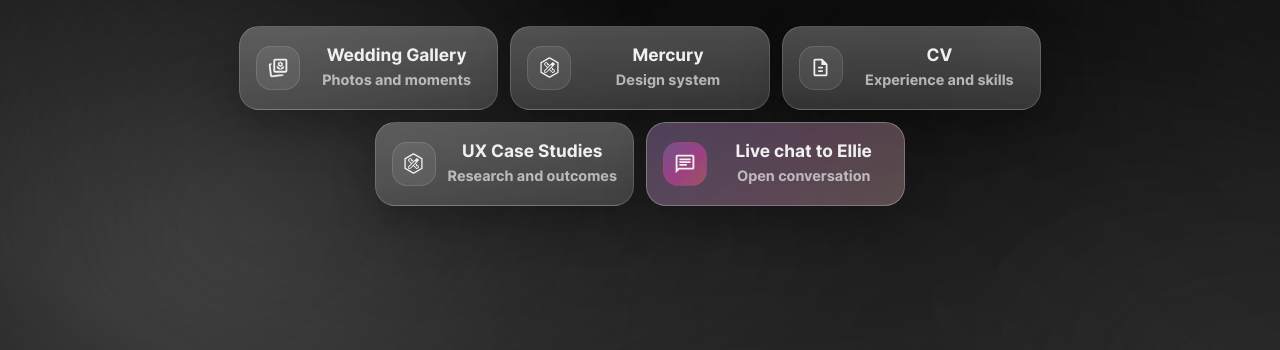
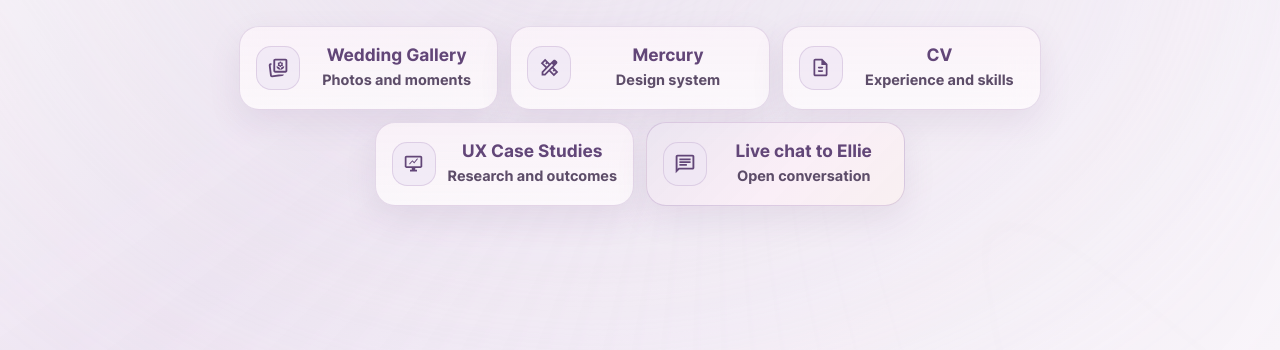
Before and after one commit to latepanda/imle, a website: page public/index.html in a window 1280 px wide. Shown: the part 482-832 px from the top of the page. Drawn offline with Linux system fonts and the light colour scheme.

Commit message:
bug fixes and adding mercury as a subdomain

```diff
--- a/public/assets/styles/design.css
+++ b/public/assets/styles/design.css
@@ -1028,12 +1028,20 @@ a {
   --mc-icon-url: url('../images/design.svg');
 }
 
+.mc-icon-glyph--design-borderless {
+  --mc-icon-url: url('../images/design-borderless.svg');
+}
+
 .mc-icon-glyph--doc {
   --mc-icon-url: url('../images/doc.svg');
 }
 
 .mc-icon-glyph--mentor {
   --mc-icon-url: url('../images/mentor.svg');
+}
+
+.mc-icon-glyph--user {
+  --mc-icon-url: url('../images/user.svg');
 }
 
 .mc-icon-glyph--pc {
@@ -1470,7 +1478,7 @@ a {
   margin: var(--mc-space-5) 0 var(--mc-space-2);
 }
 
-.mc-document-card p {
+.mc-document-card p:not(.mc-document-card__subtitle) {
   margin: 0;
 }
 
--- a/public/index.html
+++ b/public/index.html
@@ -12,7 +12,7 @@
   <title>I AM ELLIE</title>
   <link href="assets/styles/design.css" rel="stylesheet">
 </head>
-<body class="mc-theme mc-theme--dark mc-theme--mercury mc-page-shell">
+<body class="mc-theme mc-theme--mercury mc-page-shell">
   <a class="mc-skip-link" href="#main-content">Skip to content</a>
 
   <header class="mc-site-header" aria-label="Site header">
@@ -42,9 +42,9 @@
           </li>
 
           <li>
-            <a class="mc-action-card" href="/design.html">
+            <a class="mc-action-card" href="https://mercury.imle.uk">
               <span class="mc-action-card__icon" aria-hidden="true">
-                <span class="mc-icon-glyph mc-icon-glyph--design"></span>
+                <span class="mc-icon-glyph mc-icon-glyph--design-borderless"></span>
               </span>
               <span class="mc-action-card__content">
                 <span class="mc-action-card__title">Mercury</span>
@@ -68,7 +68,7 @@
           <li>
             <a class="mc-action-card" href="https://ux.imle.uk">
               <span class="mc-action-card__icon" aria-hidden="true">
-                <span class="mc-icon-glyph mc-icon-glyph--design"></span>
+                <span class="mc-icon-glyph mc-icon-glyph--pc"></span>
               </span>
               <span class="mc-action-card__content">
                 <span class="mc-action-card__title">UX Case Studies</span>
--- a/src/index.js
+++ b/src/index.js
@@ -2,6 +2,7 @@ const PDF_OBJECT_KEY = "Ellie-CV-2026.pdf";
 const PDF_DOWNLOAD_NAME = "Ellie-McCallum-CV.pdf";
 const EMAIL_PATTERN = /^[^\s@]+@[^\s@]+\.[^\s@]+$/;
 const SUBDOMAIN_HOME_PAGES = {
+  "mercury.imle.uk": "/design.html",
   "cv.imle.uk": "/cv.html",
   "ux.imle.uk": "/ux.html",
   "chat.imle.uk": "/chat.html",
```
Also changed, not shown: public/chat.html (+1 -1 lines), public/design.html (+2 -2 lines), public/ux.html (+1 -1 lines), public/assets/images/design-borderless.svg (added), 1 other file.
